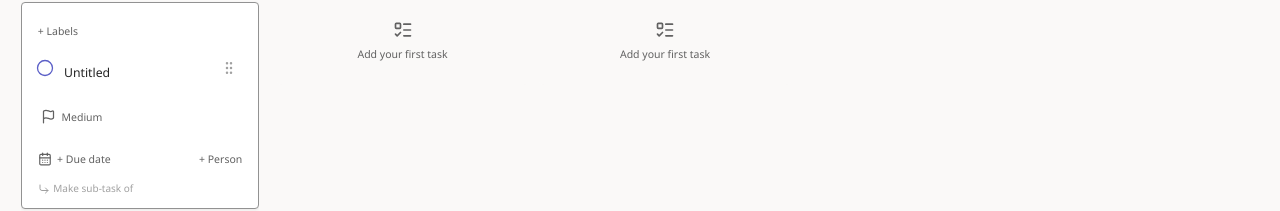
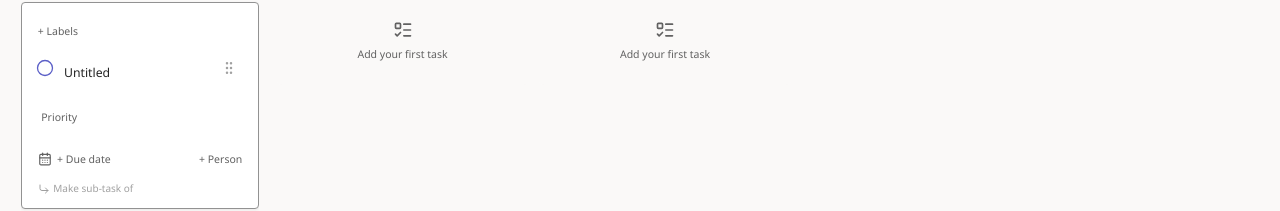
Before and after one commit to eddyvn98/collection-planner, a React (Vite) app: page / in a window 1280 px wide. Both pictures are taken after a click on the button "+ Record". Shown: the part 180-391 px from the top of the page. Built offline with nearby package versions, Linux system fonts and the light colour scheme.

Commit message:
fix(7C-2b): preserve no-priority-badge state for medium tasks

```diff
--- a/src/renderers/CollectionTaskCard.tsx
+++ b/src/renderers/CollectionTaskCard.tsx
@@ -125,8 +125,8 @@ export function CollectionTaskCard({data,record,groupKey,readOnly,descendants,on
      <span className="block h-full rounded bg-[var(--planner-accent)]" style={{width:Math.round(100*descendants.done/descendants.total)+"%"}}/></span>
    </span>}
    {(indicators.priority||!readOnly)&&<CollectionBoardQuickEdit kind="priority" data={data}
-     record={record} title={title} testId="card-priority" readOnly={readOnly} onChange={onChange}>
-     <Flag size={15}/>{formatPlannerPriority(record.priority??"medium")}
+     record={record} title={title} testId={indicators.priority?"card-priority":"card-priority-editor"} readOnly={readOnly} onChange={onChange}>
+     {indicators.priority&&<Flag size={15}/>}<span>{indicators.priority?formatPlannerPriority(record.priority??"medium"):"Priority"}</span>
     </CollectionBoardQuickEdit>}
    {!!indicators.checklist&&<span data-testid="card-checklist" title="Checklist" className="flex gap-1"><ClipboardCheck size={15}/>{indicators.checklist}</span>}
    {!!indicators.attachments&&<span data-testid="card-attachments" title="Attachments" className="flex gap-1"><Paperclip size={15}/>{indicators.attachments}</span>}
```
